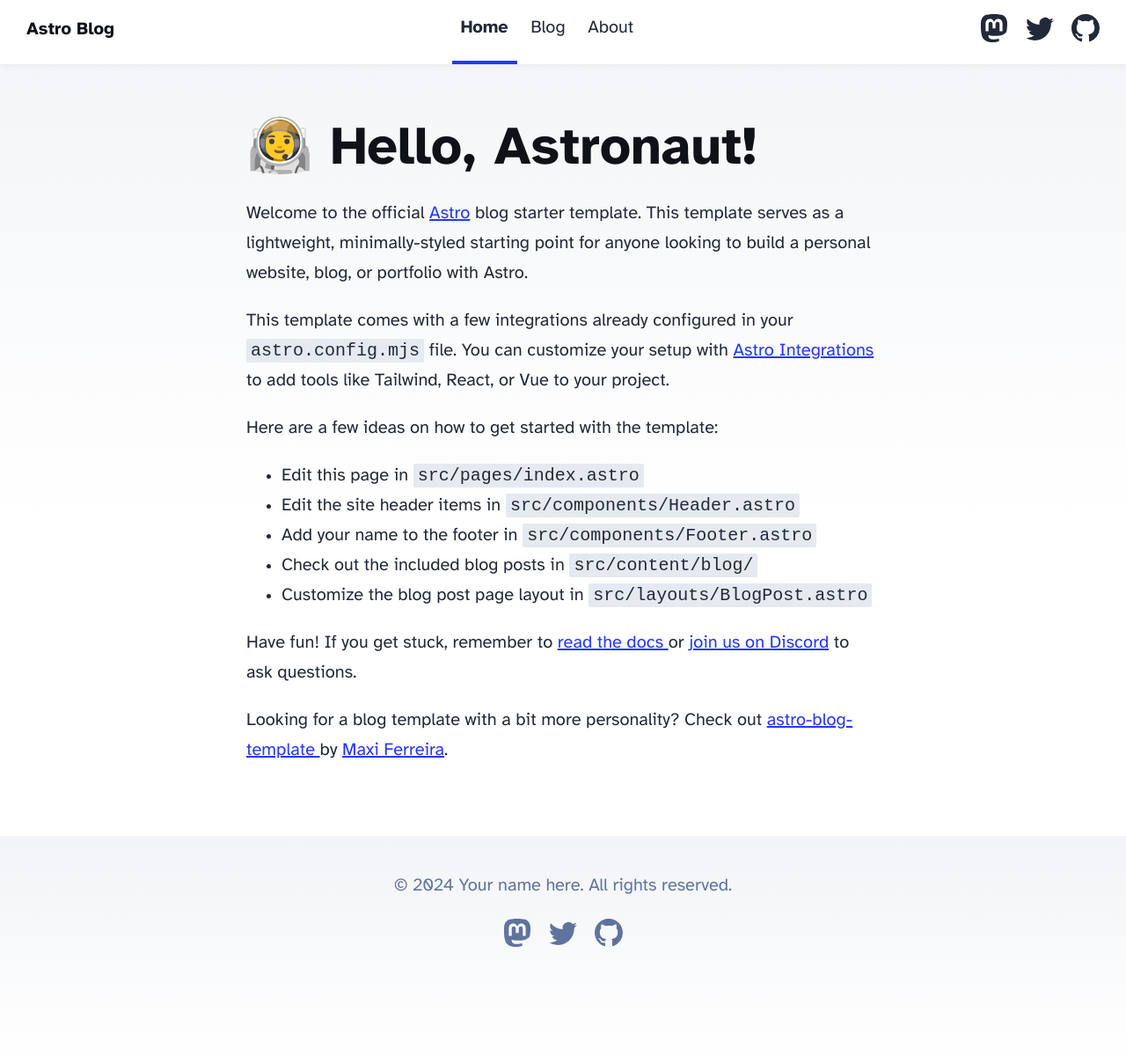
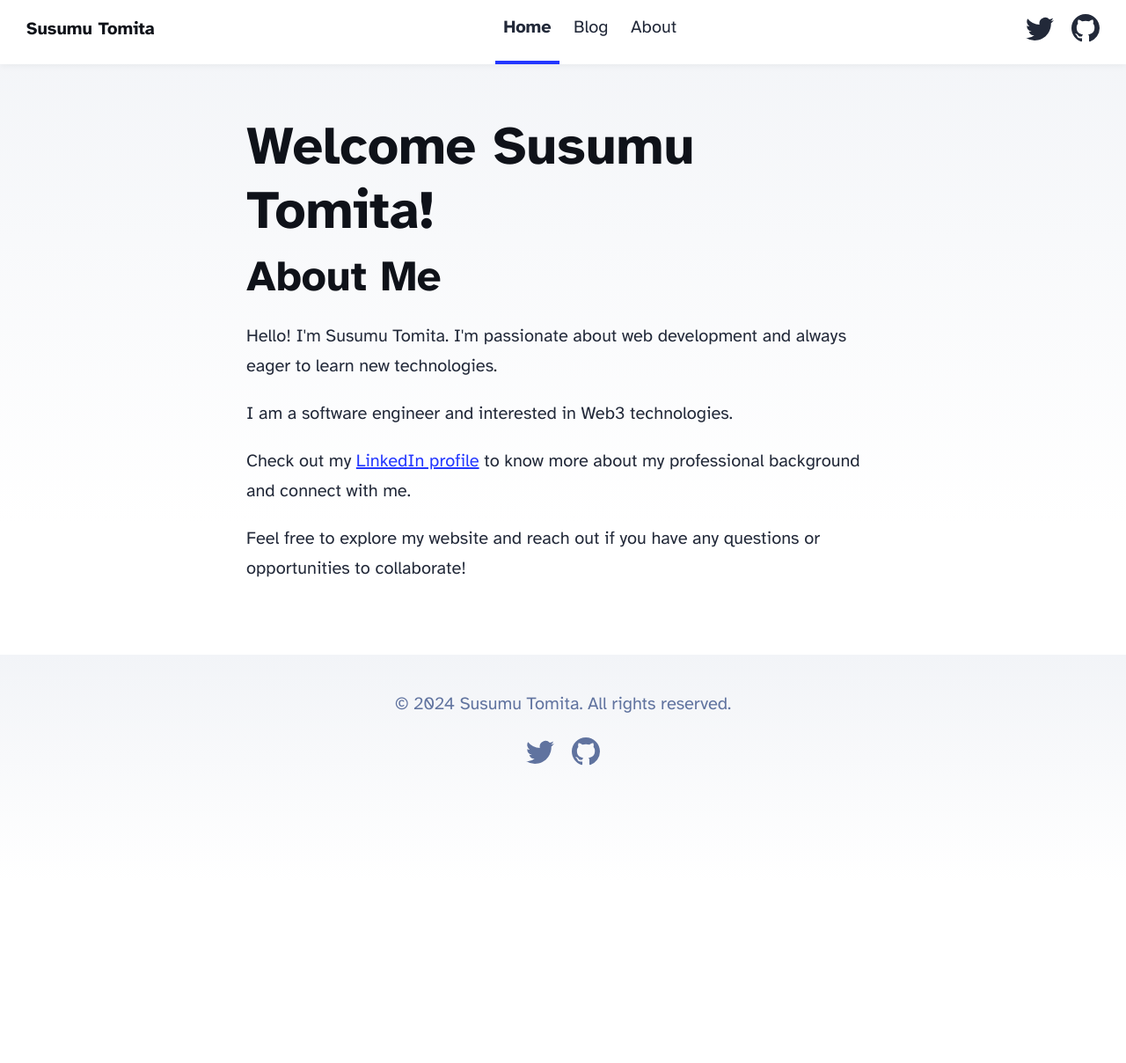
Before and after one commit to susumutomita/susumutomita.github.io, an Astro site: page / in a window 1280 px wide. Shown: the part 5-1213 px from the top of the page at 88% size. After the commit the page ends 1007 px from the top, so only its background shows below. Built offline with nearby package versions, Linux system fonts and the light colour scheme; Astro itself is replaced by a stand-in of ours.

Commit message:
update page

```diff
--- a/src/components/Footer.astro
+++ b/src/components/Footer.astro
@@ -3,24 +3,10 @@
 ---
 
 <footer>
-	&copy; {today.getFullYear()} Your name here. All rights reserved.
+	&copy; {today.getFullYear()} Susumu Tomita. All rights reserved.
 	<div class="social-links">
-		<a href="https://m.webtoo.ls/@astro" target="_blank">
-			<span class="sr-only">Follow Astro on Mastodon</span>
-			<svg
-				viewBox="0 0 16 16"
-				aria-hidden="true"
-				width="32"
-				height="32"
-				astro-icon="social/mastodon"
-				><path
-					fill="currentColor"
-					d="M11.19 12.195c2.016-.24 3.77-1.475 3.99-2.603.348-1.778.32-4.339.32-4.339 0-3.47-2.286-4.488-2.286-4.488C12.062.238 10.083.017 8.027 0h-.05C5.92.017 3.942.238 2.79.765c0 0-2.285 1.017-2.285 4.488l-.002.662c-.004.64-.007 1.35.011 2.091.083 3.394.626 6.74 3.78 7.57 1.454.383 2.703.463 3.709.408 1.823-.1 2.847-.647 2.847-.647l-.06-1.317s-1.303.41-2.767.36c-1.45-.05-2.98-.156-3.215-1.928a3.614 3.614 0 0 1-.033-.496s1.424.346 3.228.428c1.103.05 2.137-.064 3.188-.189zm1.613-2.47H11.13v-4.08c0-.859-.364-1.295-1.091-1.295-.804 0-1.207.517-1.207 1.541v2.233H7.168V5.89c0-1.024-.403-1.541-1.207-1.541-.727 0-1.091.436-1.091 1.296v4.079H3.197V5.522c0-.859.22-1.541.66-2.046.456-.505 1.052-.764 1.793-.764.856 0 1.504.328 1.933.983L8 4.39l.417-.695c.429-.655 1.077-.983 1.934-.983.74 0 1.336.259 1.791.764.442.505.661 1.187.661 2.046v4.203z"
-				></path></svg
-			>
-		</a>
-		<a href="https://twitter.com/astrodotbuild" target="_blank">
-			<span class="sr-only">Follow Astro on Twitter</span>
+		<a href="https://twitter.com/tonitoni415" target="_blank">
+			<span class="sr-only">Follow me on X</span>
 			<svg viewBox="0 0 16 16" aria-hidden="true" width="32" height="32" astro-icon="social/twitter"
 				><path
 					fill="currentColor"
@@ -28,8 +14,8 @@
 				></path></svg
 			>
 		</a>
-		<a href="https://github.com/withastro/astro" target="_blank">
-			<span class="sr-only">Go to Astro's GitHub repo</span>
+		<a href="https://github.com/susumutomita" target="_blank">
+			<span class="sr-only">Go to My GitHub repo</span>
 			<svg viewBox="0 0 16 16" aria-hidden="true" width="32" height="32" astro-icon="social/github"
 				><path
 					fill="currentColor"
--- a/src/components/Header.astro
+++ b/src/components/Header.astro
@@ -12,17 +12,8 @@
 			<HeaderLink href="/about">About</HeaderLink>
 		</div>
 		<div class="social-links">
-			<a href="https://m.webtoo.ls/@astro" target="_blank">
-				<span class="sr-only">Follow Astro on Mastodon</span>
-				<svg viewBox="0 0 16 16" aria-hidden="true" width="32" height="32"
-					><path
-						fill="currentColor"
-						d="M11.19 12.195c2.016-.24 3.77-1.475 3.99-2.603.348-1.778.32-4.339.32-4.339 0-3.47-2.286-4.488-2.286-4.488C12.062.238 10.083.017 8.027 0h-.05C5.92.017 3.942.238 2.79.765c0 0-2.285 1.017-2.285 4.488l-.002.662c-.004.64-.007 1.35.011 2.091.083 3.394.626 6.74 3.78 7.57 1.454.383 2.703.463 3.709.408 1.823-.1 2.847-.647 2.847-.647l-.06-1.317s-1.303.41-2.767.36c-1.45-.05-2.98-.156-3.215-1.928a3.614 3.614 0 0 1-.033-.496s1.424.346 3.228.428c1.103.05 2.137-.064 3.188-.189zm1.613-2.47H11.13v-4.08c0-.859-.364-1.295-1.091-1.295-.804 0-1.207.517-1.207 1.541v2.233H7.168V5.89c0-1.024-.403-1.541-1.207-1.541-.727 0-1.091.436-1.091 1.296v4.079H3.197V5.522c0-.859.22-1.541.66-2.046.456-.505 1.052-.764 1.793-.764.856 0 1.504.328 1.933.983L8 4.39l.417-.695c.429-.655 1.077-.983 1.934-.983.74 0 1.336.259 1.791.764.442.505.661 1.187.661 2.046v4.203z"
-					></path></svg
-				>
-			</a>
-			<a href="https://twitter.com/astrodotbuild" target="_blank">
-				<span class="sr-only">Follow Astro on Twitter</span>
+			<a href="https://twitter.com/tonitoni415" target="_blank">
+				<span class="sr-only">Follow Me on X</span>
 				<svg viewBox="0 0 16 16" aria-hidden="true" width="32" height="32"
 					><path
 						fill="currentColor"
@@ -30,8 +21,8 @@
 					></path></svg
 				>
 			</a>
-			<a href="https://github.com/withastro/astro" target="_blank">
-				<span class="sr-only">Go to Astro's GitHub repo</span>
+			<a href="https://github.com/susumutomita" target="_blank">
+				<span class="sr-only">Go to My GitHub repo</span>
 				<svg viewBox="0 0 16 16" aria-hidden="true" width="32" height="32"
 					><path
 						fill="currentColor"
--- a/src/consts.ts
+++ b/src/consts.ts
@@ -1,5 +1,5 @@
 // Place any global data in this file.
 // You can import this data from anywhere in your site by using the `import` keyword.
 
-export const SITE_TITLE = 'Astro Blog';
+export const SITE_TITLE = 'Susumu Tomita';
 export const SITE_DESCRIPTION = 'Welcome to my website!';
--- a/src/pages/index.astro
+++ b/src/pages/index.astro
@@ -13,37 +13,14 @@
   <body>
     <Header />
     <main>
-			<h1>🧑‍🚀 Hello, Astronaut!</h1>
-			<p>
-				Welcome to the official <a href="https://astro.build/">Astro</a> blog starter template. This
-				template serves as a lightweight, minimally-styled starting point for anyone looking to build
-				a personal website, blog, or portfolio with Astro.
-			</p>
-			<p>
-				This template comes with a few integrations already configured in your
-				<code>astro.config.mjs</code> file. You can customize your setup with
-				<a href="https://astro.build/integrations">Astro Integrations</a> to add tools like Tailwind,
-				React, or Vue to your project.
-			</p>
-			<p>Here are a few ideas on how to get started with the template:</p>
-			<ul>
-				<li>Edit this page in <code>src/pages/index.astro</code></li>
-				<li>Edit the site header items in <code>src/components/Header.astro</code></li>
-				<li>Add your name to the footer in <code>src/components/Footer.astro</code></li>
-				<li>Check out the included blog posts in <code>src/content/blog/</code></li>
-				<li>Customize the blog post page layout in <code>src/layouts/BlogPost.astro</code></li>
-			</ul>
-			<p>
-				Have fun! If you get stuck, remember to <a href="https://docs.astro.build/"
-					>read the docs
-				</a> or <a href="https://astro.build/chat">join us on Discord</a> to ask questions.
-			</p>
-			<p>
-				Looking for a blog template with a bit more personality? Check out <a
-					href="https://github.com/Charca/astro-blog-template"
-					>astro-blog-template
-				</a> by <a href="https://twitter.com/Charca">Maxi Ferreira</a>.
-			</p>
+      <h1>Welcome Susumu Tomita!</h1>
+      <section>
+        <h2>About Me</h2>
+        <p>Hello! I'm Susumu Tomita. I'm passionate about web development and always eager to learn new technologies.</p>
+        <p>I am a software engineer and interested in Web3 technologies.</p>
+        <p>Check out my <a href="https://www.linkedin.com/in/susumutomita/" target="_blank">LinkedIn profile</a> to know more about my professional background and connect with me.</p>
+        <p>Feel free to explore my website and reach out if you have any questions or opportunities to collaborate!</p>
+      </section>
     </main>
     <Footer />
   </body>
```
Lines whose indentation alone changed are shown as unchanged.
